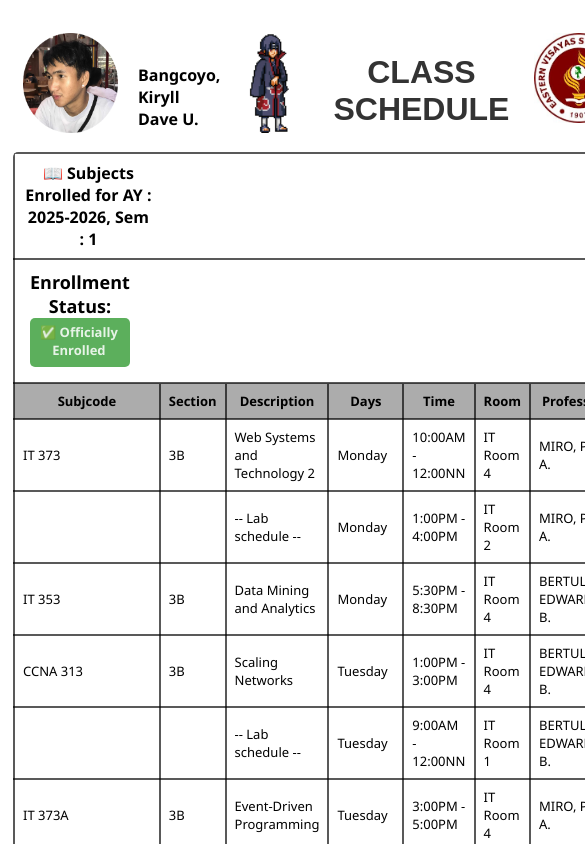
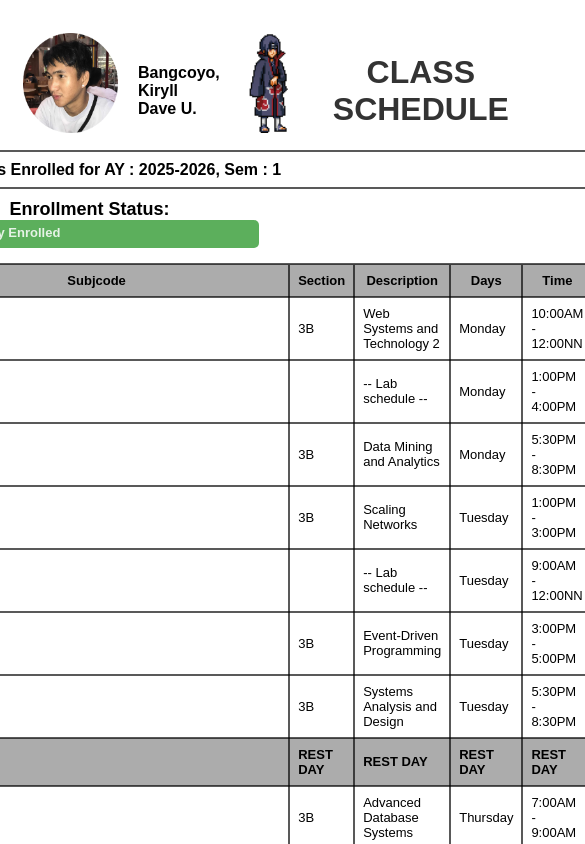
Before and after one commit to FoowsIsBack/Class_schedule3B, a React (Vite) app: page / in a window 390 px wide. Shown: the top 844 px of the page, 585 px wide, since content can reach past the window. Built offline with nearby package versions, Linux system fonts and the light colour scheme.

Commit message:
Refactor CSS styles for improved layout and responsiveness

```diff
--- a/src/index.css
+++ b/src/index.css
@@ -1,5 +1,5 @@
 body{
-    font-family: 'Segoe UI', Tahoma, Geneva, Verdana, sans-serif;
+    font-family: sans-serif;
     background-color: white;
 }
 
@@ -11,7 +11,7 @@ body{
 
 .evsu{
     display: flex;
-    padding-left: 26%;
+    margin-left: 33%;
 }
 
 h4{
@@ -30,7 +30,9 @@ table{
     max-width: 100%;
     border-radius: 5px;
     overflow: hidden;
+    margin-left: -110px;
 }
+
 
 tr[class="klase"]:hover{
     background-color: rgb(75, 188, 75);
@@ -43,9 +45,14 @@ th{
     text-align: center;
 }
 
+.head{
+    text-transform: uppercase;
+}
+
 td{
     padding: 10px;
     border: 2px solid rgba(0, 0, 0, 0.650);
+    width: 300px;
 }
 
 .schedule{
@@ -94,6 +101,7 @@ img{
     background-color: white;
     border-right: none;
     padding-left: 10px;
+    white-space: nowrap;
 }
 
 .rest_day{
```
